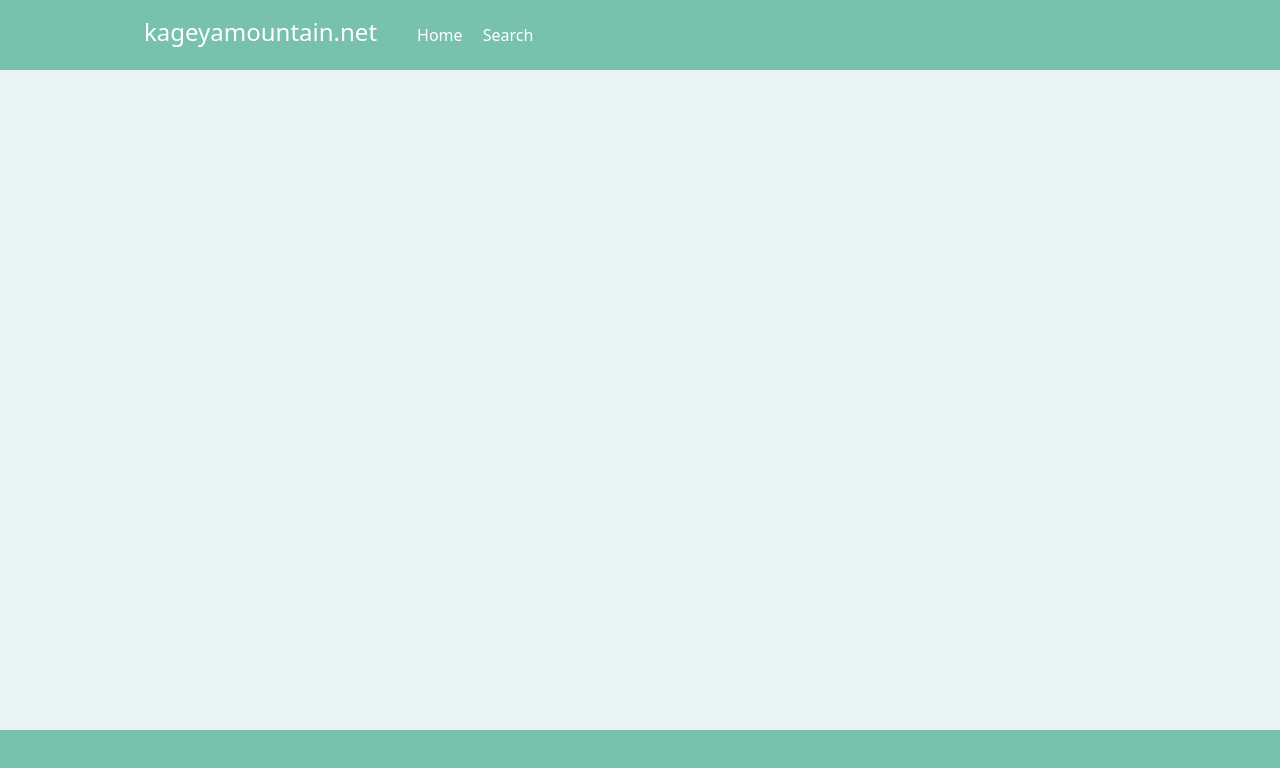
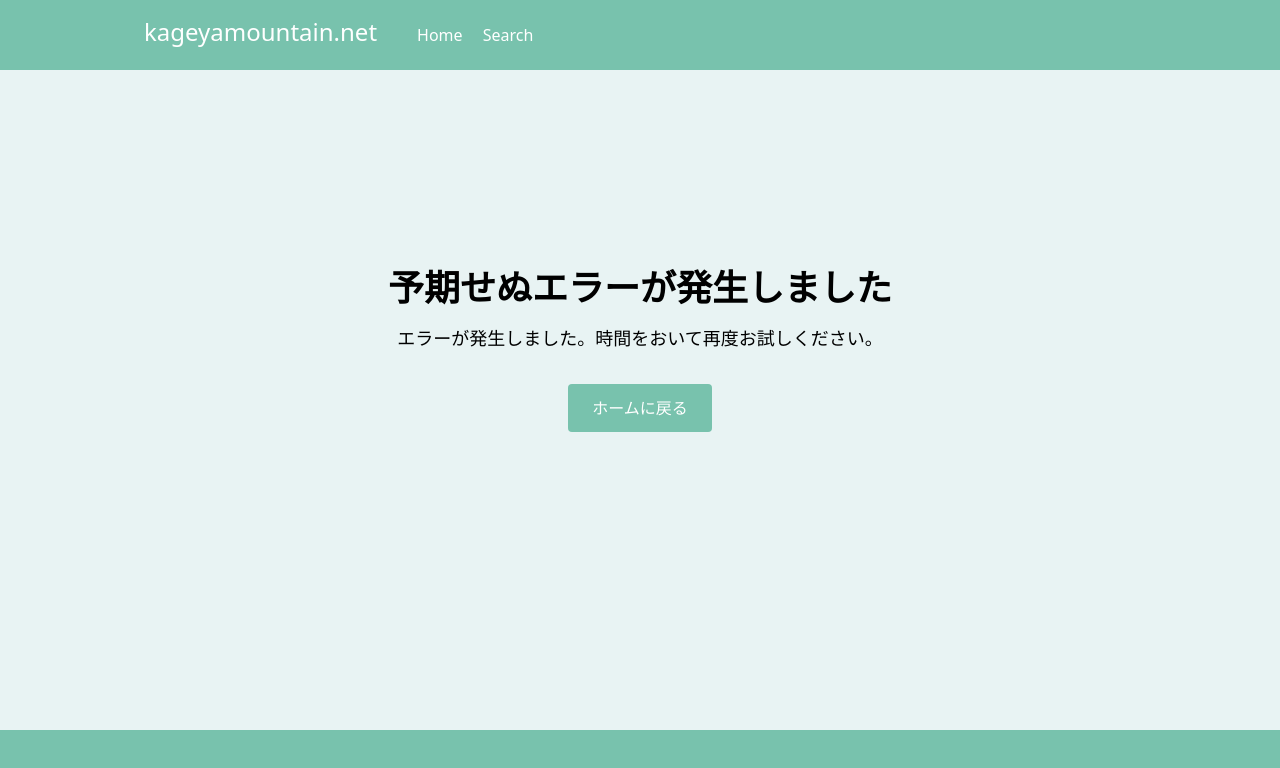
Before and after one commit to kageyamountain/kageyamountain.net-frontend, a Vue app: page /error in a window 1280 px wide. Shown: the top 768 px of the page. Built offline with nearby package versions, Linux system fonts and the light colour scheme; the HTML template or start-up script is replaced by a standard one.

Commit message:
エラーページ実装

```diff
--- a/src/api/composable/useApiArticles.ts
+++ b/src/api/composable/useApiArticles.ts
@@ -2,6 +2,7 @@ import { ref } from "vue"
 
 import { apiClient } from "@/api/client.ts"
 import type { paths } from "@/api/openapi-generate/api.ts"
+import router from "@/router"
 
 type ApiHeaders = paths["/articles"]["get"]["responses"]["200"]["headers"] | paths["/articles"]["get"]["responses"]["500"]["headers"]
 type Data = paths["/articles"]["get"]["responses"]["200"]["content"]["application/json"]
@@ -36,7 +37,7 @@ export function useApiArticles() {
       error.value = newError
     } catch (exception) {
       console.error("failed to GET /articles", exception)
-      // TODO 共通エラーページへ遷移させる
+      await router.push({ name: "error", params: { errorCode: "internal_server_error" } })
     } finally {
       isLoading.value = false
     }
--- a/src/page/article-list/component/ArticleCards.vue
+++ b/src/page/article-list/component/ArticleCards.vue
@@ -3,13 +3,14 @@ import { computed, onMounted } from "vue"
 
 import { useApiArticles } from "@/api/composable/useApiArticles.ts"
 import ArticleCard from "@/page/article-list/component/ArticleCard.vue"
+import router from "@/router"
 
 const { isLoading, data, error, getArticlesApi } = useApiArticles()
 
 onMounted(async () => {
   await getArticlesApi()
   if (error.value) {
-    // TODO 共通エラーページへ遷移させる
+    await router.push({ name: "error", params: { errorCode: error.value.code } })
     return
   }
 })
--- /dev/null
+++ b/src/page/error/Error.vue
@@ -0,0 +1,23 @@
+<script setup lang="ts">
+import { ERROR_TEXTS } from "@/page/error/constant/errorText.ts"
+import type { ErrorCode } from "@/share/type"
+
+const { errorCode = "internal_server_error" } = defineProps<{
+  errorCode?: ErrorCode
+}>()
+</script>
+
+<template>
+  <div class="container mx-auto flex h-[70vh] items-center justify-center px-4 text-center">
+    <div>
+      <h1 class="mb-4 text-4xl font-bold">{{ ERROR_TEXTS[errorCode].title }}</h1>
+      <p class="mb-8 text-lg">{{ ERROR_TEXTS[errorCode].message }}</p>
+      <router-link
+        to="/"
+        class="bg-app-primary inline-block rounded px-6 py-3 text-white"
+      >
+        ホームに戻る
+      </router-link>
+    </div>
+  </div>
+</template>
--- /dev/null
+++ b/src/page/error/constant/errorText.ts
@@ -0,0 +1,10 @@
+export const ERROR_TEXTS = {
+  internal_server_error: {
+    title: "予期せぬエラーが発生しました",
+    message: "エラーが発生しました。時間をおいて再度お試しください。",
+  },
+  not_found: {
+    title: "お探しのページは見つかりませんでした",
+    message: "ページは存在しないか、移動した可能性があります。",
+  },
+} as const
--- a/src/router/index.ts
+++ b/src/router/index.ts
@@ -15,6 +15,19 @@ const router = createRouter({
       component: () => import("../page/article-list/ArticleList.vue"),
       meta: { title: "記事一覧 | kageyamountain.net" },
     },
+    {
+      path: "/error",
+      name: "error",
+      component: () => import("../page/error/Error.vue"),
+      meta: { title: "エラー | kageyamountain.net" },
+    },
+    {
+      path: "/:pathMatch(.*)*",
+      name: "not-found",
+      component: () => import("../page/error/Error.vue"),
+      meta: { title: "エラー | kageyamountain.net" },
+      props: { errorCode: "not_found" },
+    },
   ],
 })
 
--- /dev/null
+++ b/src/share/type/error.ts
@@ -0,0 +1,3 @@
+import type { components } from "@/api/openapi-generate/api.ts"
+
+export type ErrorCode = components["schemas"]["ErrorCode"]
--- /dev/null
+++ b/src/share/type/index.ts
@@ -0,0 +1 @@
+export * from "./error.ts"
```
